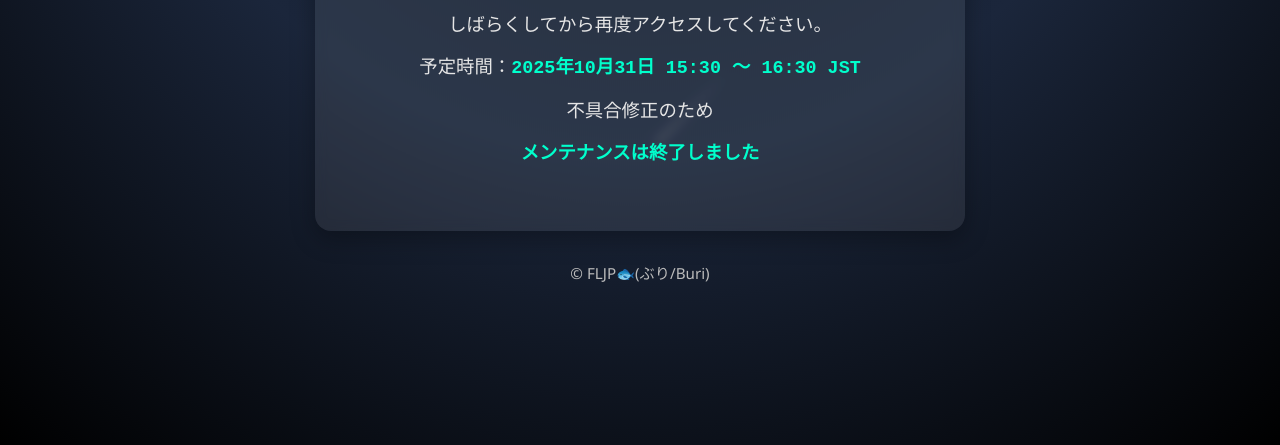
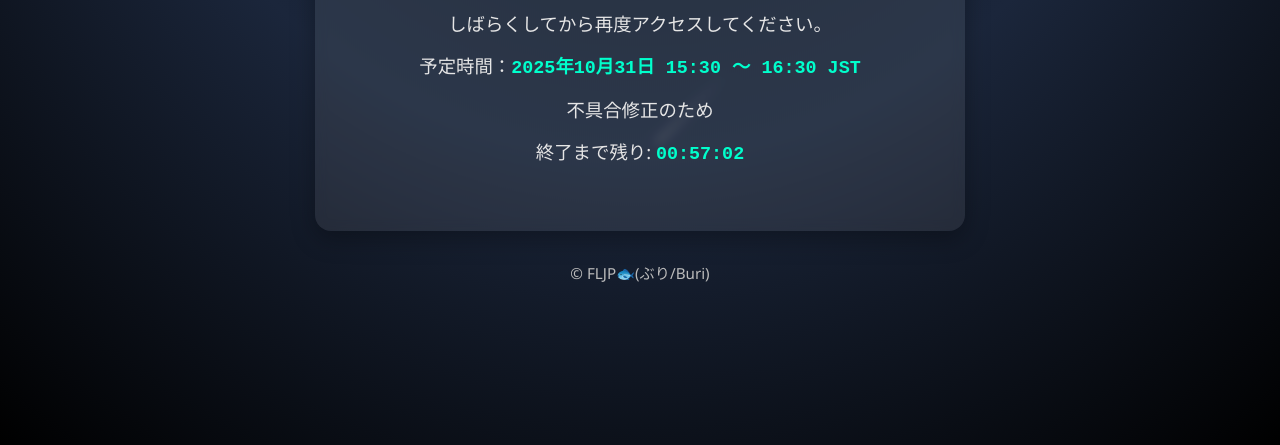
Before and after one commit to Fortniteleakjp/apimaintenance, a plain HTML site: page index.html in a window 1280 px wide. Shown: the part 355-800 px from the top of the page. Drawn offline with Linux system fonts and the light colour scheme.

Commit message:
時刻修正
Updated countdown start and end times to new dates.

```diff
--- a/index.html
+++ b/index.html
@@ -150,8 +150,8 @@
     </div>
 
     <script>
-        const startTime = new Date("2025-08-28T17:30:00+09:00").getTime();
-        const endTime = new Date("2025-08-28T20:00:00+09:00").getTime();
+        const startTime = new Date("2025-10-31T15:30:00+09:00").getTime();
+        const endTime = new Date("2025-10-31T16:30:00+09:00").getTime();
         const countdownEl = document.getElementById("countdownText");
         function updateCountdown() {
             const now = new Date().getTime();
```
